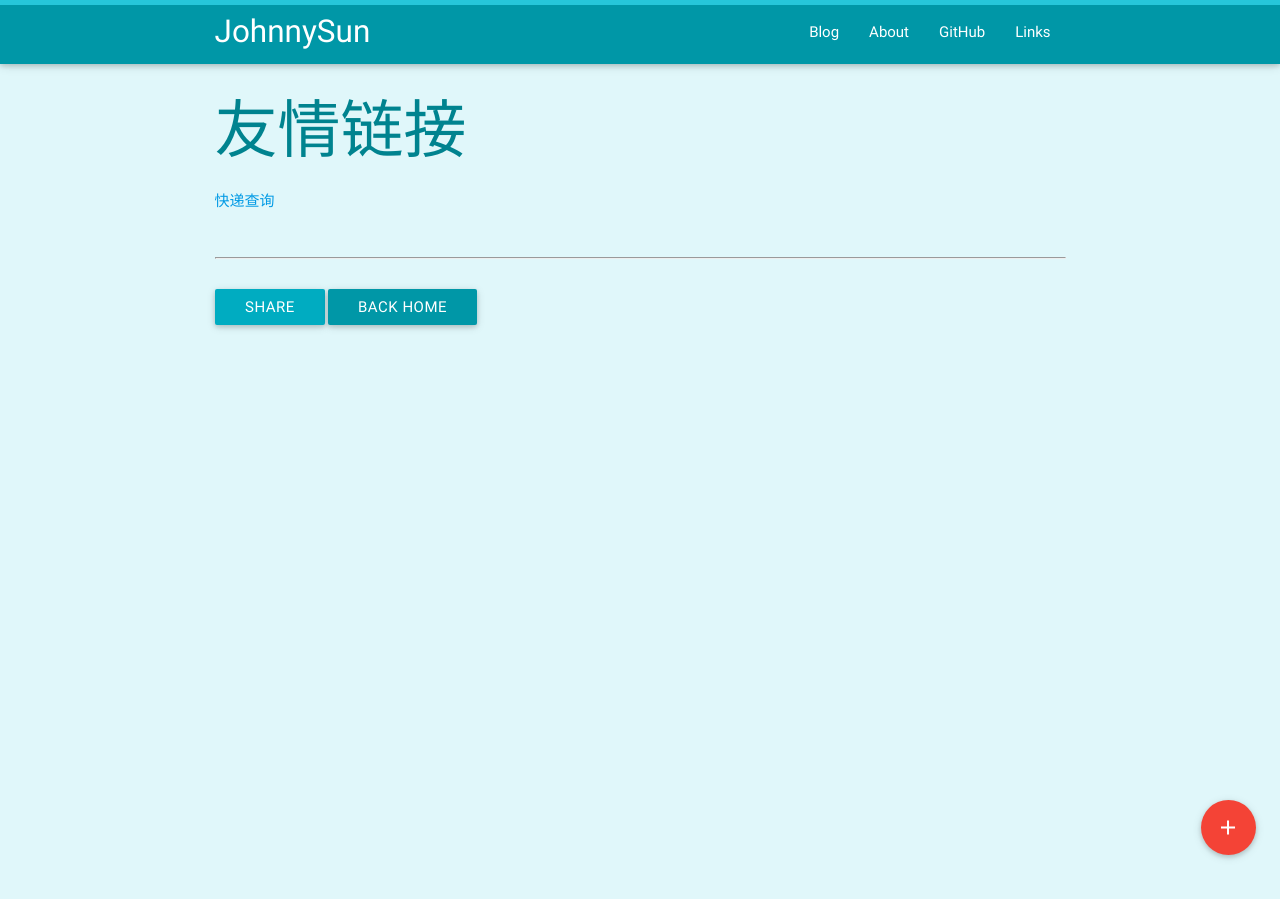
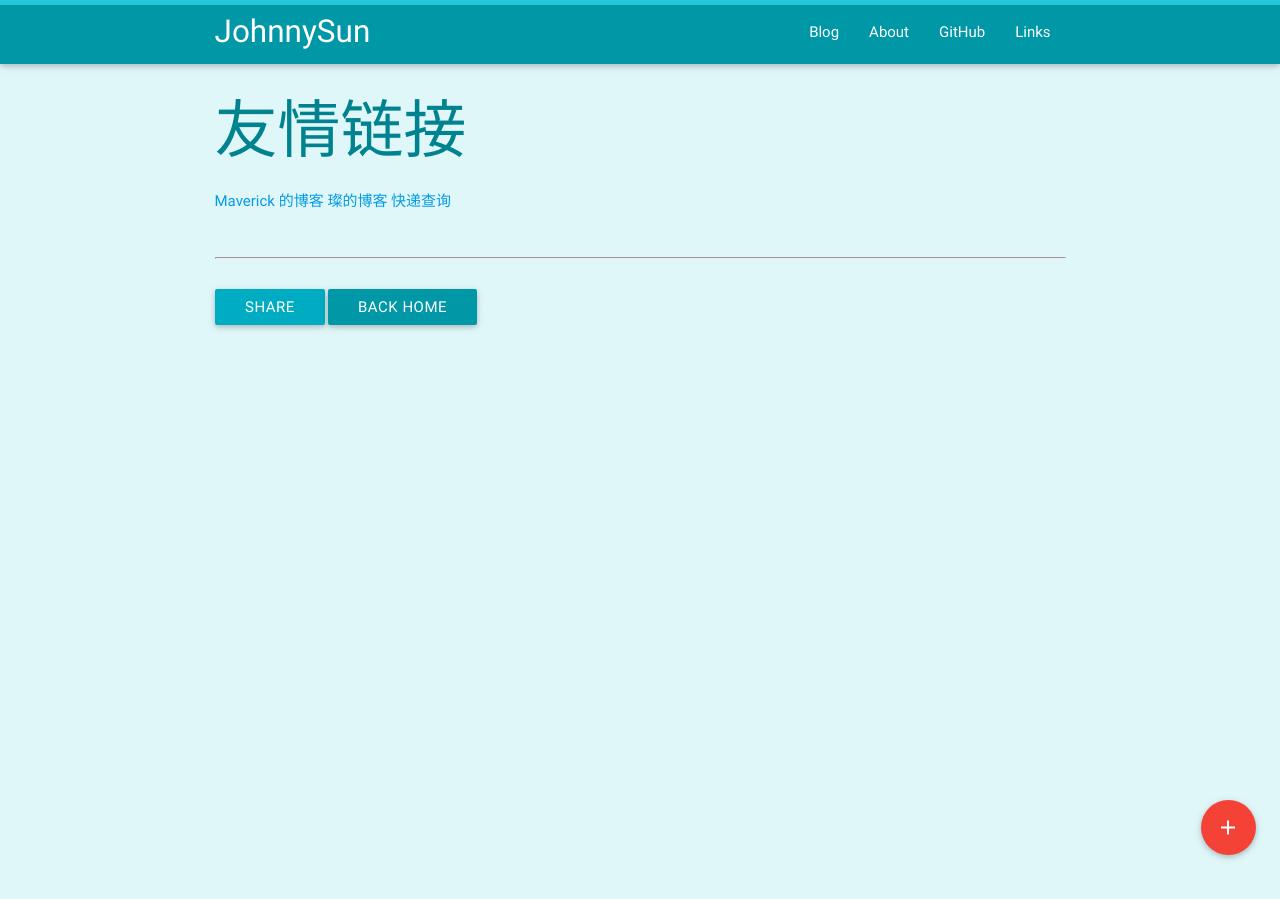
Before and after one commit to JohnnySun/johnnysun.github.io, a Jekyll site: the page built from links.md, in a window 1280 px wide. Built offline with Jekyll 4.4.1, drawn with Linux system fonts in a browser that asks for light colours.

Commit message:
Update links.md

```diff
--- a/links.md
+++ b/links.md
@@ -3,5 +3,6 @@ layout: page
 title: 友情链接
 permalink: /links/
 ---
-
+[Maverick 的博客](http://note.masterchan.me/)
+[璨的博客](http://cuican.name/)
 [快递查询](http://m.kuaidi100.com)
```
